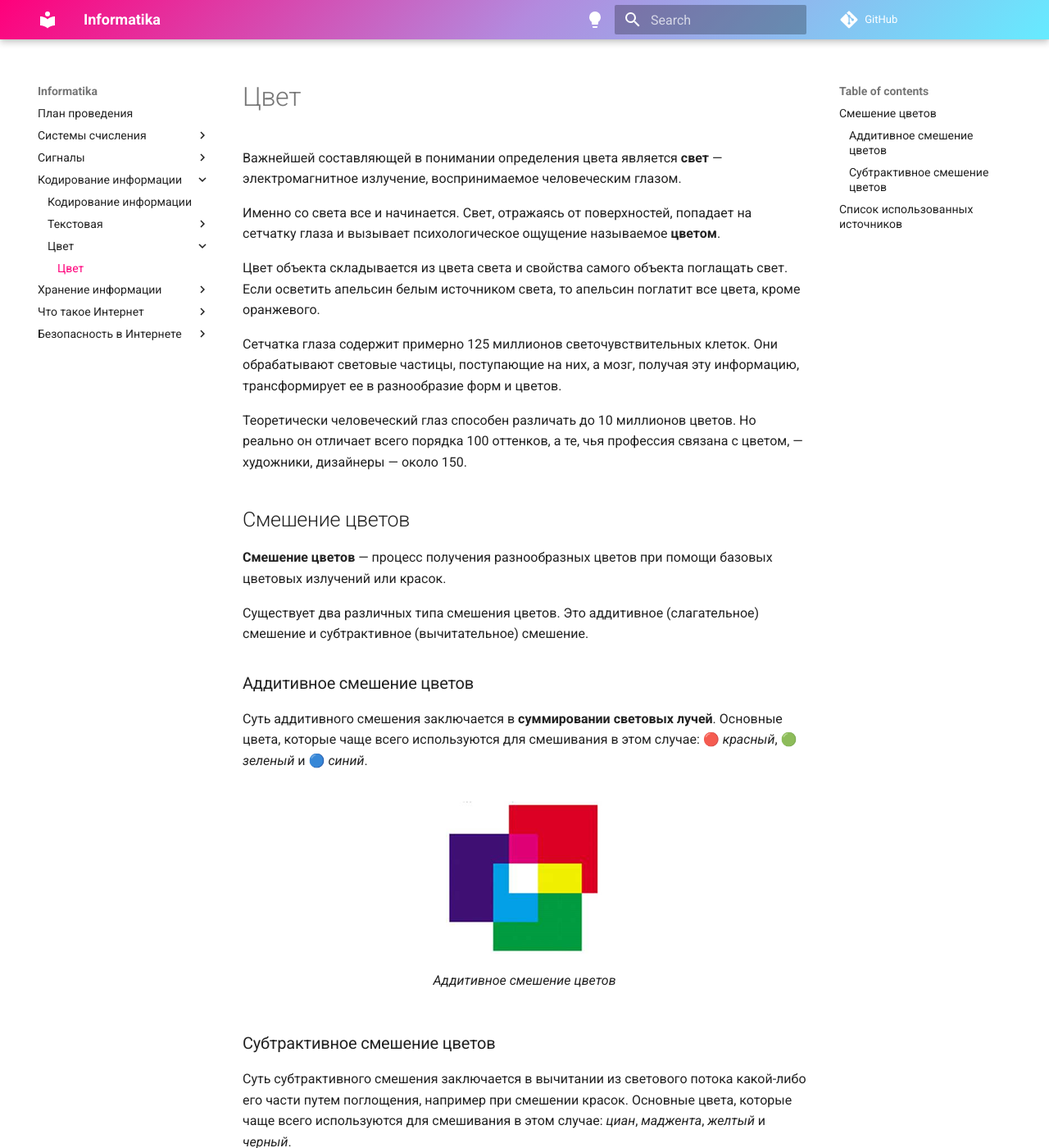
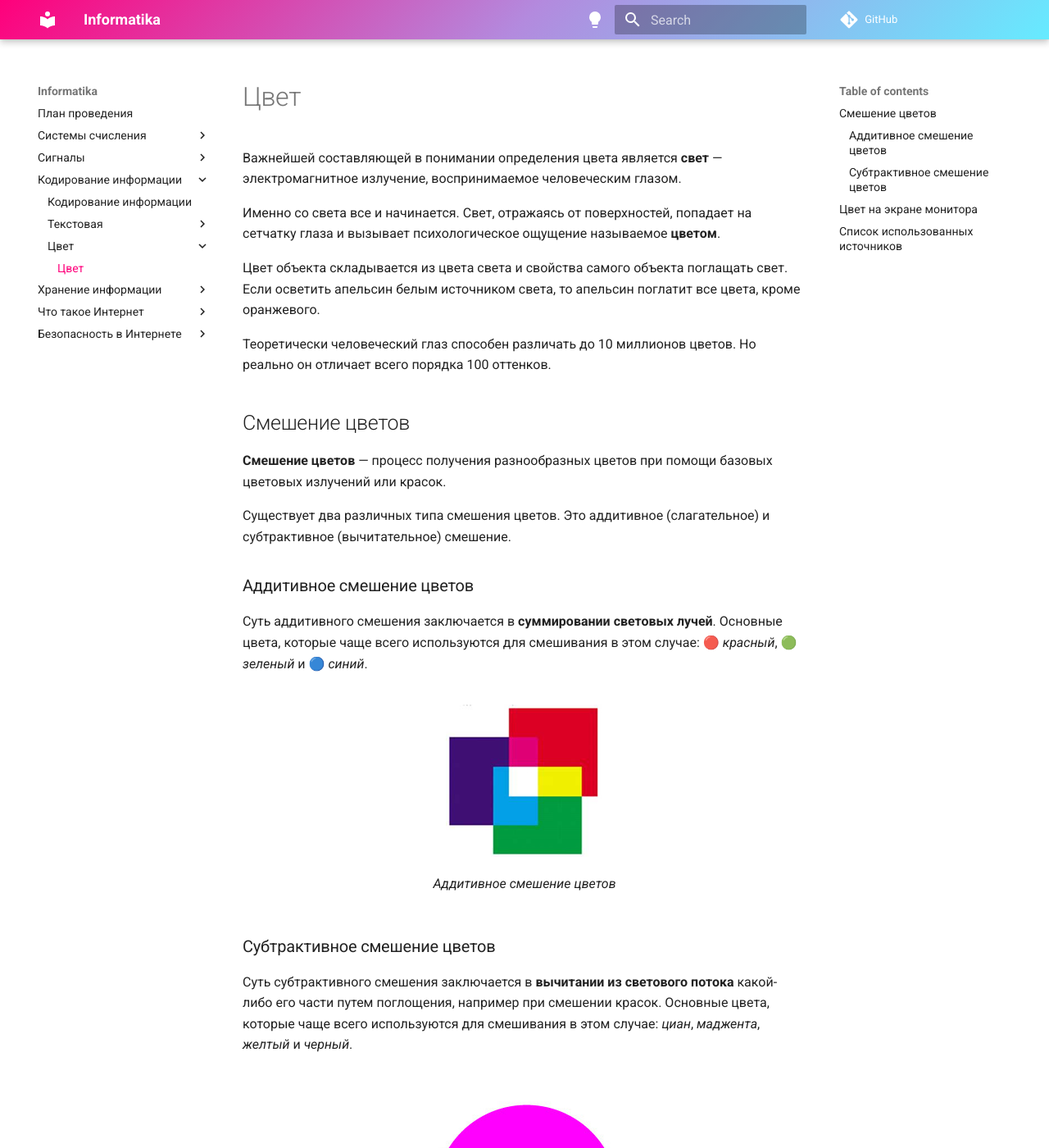
Before and after one commit to chabErch/Informatika, an MkDocs documentation site: the page built from docs/Кодирование информации/Цвет/Цвет.md, in a window 1280 px wide and 1400 px high. Shown: the whole window at 82% size. Built offline with MkDocs 1.6.1 and Material for MkDocs 9.7.7, drawn with Linux system fonts in a browser that asks for light colours; comment, search, counter and statistics services are not loaded; some of the changed text lies outside the part shown.

Commit message:
Поправил про цвета

```diff
--- a/docs/Кодирование информации/Цвет/Цвет.md
+++ b/docs/Кодирование информации/Цвет/Цвет.md
@@ -6,15 +6,13 @@
 
 Цвет объекта складывается из цвета света и свойства самого объекта поглащать свет. Если осветить апельсин белым источником света, то апельсин поглатит все цвета, кроме оранжевого.
 
-Сетчатка глаза содержит примерно 125 миллионов светочувствительных клеток. Они обрабатывают световые частицы, поступающие на них, а мозг, получая эту информацию, трансформирует ее в разнообразие форм и цветов.
-
-Теоретически человеческий глаз способен различать до 10 миллионов цветов. Но реально он отличает всего порядка 100 оттенков, а те, чья профессия связана с цветом, — художники, дизайнеры — около 150.
+Теоретически человеческий глаз способен различать до 10 миллионов цветов. Но реально он отличает всего порядка 100 оттенков.
 
 ## Смешение цветов
 
 **Смешение цветов** — процесс получения разнообразных цветов при помощи базовых цветовых излучений или красок.
 
-Существует два различных типа смешения цветов. Это аддитивное (слагательное) смешение и субтрактивное (вычитательное) смешение.
+Существует два различных типа смешения цветов. Это аддитивное (слагательное) и субтрактивное (вычитательное) смешение.
 
 ### Аддитивное смешение цветов
 
@@ -27,13 +25,19 @@
 
 ### Субтрактивное смешение цветов
 
-Суть субтрактивного смешения заключается в вычитании из светового потока какой-либо его части путем поглощения, например при смешении красок.  Основные цвета, которые чаще всего используются для смешивания в этом случае: *циан*, *маджента*, *желтый* и *черный*.
+Суть субтрактивного смешения заключается в **вычитании из светового потока** какой-либо его части путем поглощения, например при смешении красок.  Основные цвета, которые чаще всего используются для смешивания в этом случае: *циан*, *маджента*, *желтый* и *черный*.
 
 <figure markdown>
   ![Субтрактивное смешение цветов](Цвет.assets/9cmyk.jpg)
   <figcaption>Субтрактивное смешение цветов</figcaption>
 </figure>
 
+## Цвет на экране монитора
+
+Экран монитора состоит из множества светящихся точек — пикселей. Так как это источники света, то для формирования цвета используется аддитивное смешение цветов.
+
+Каждый пиксель состоит из трех светодиодов: красного, зеленого и синего. В зависимости от яркости каждого такого светодиода пиксель обретает соответствующий цвет.
+
 ## Список использованных источников
 
 1. Цвет [Электронный ресурс] URL: [https://dic.academic.ru/dic.nsf/ruwiki/12154](https://dic.academic.ru/dic.nsf/ruwiki/12154) (дата обращения: 14.07.2022)
```
Also changed, not shown: docs/Кодирование информации/Текстовая/Текстовая.md (+0 -4 lines).
